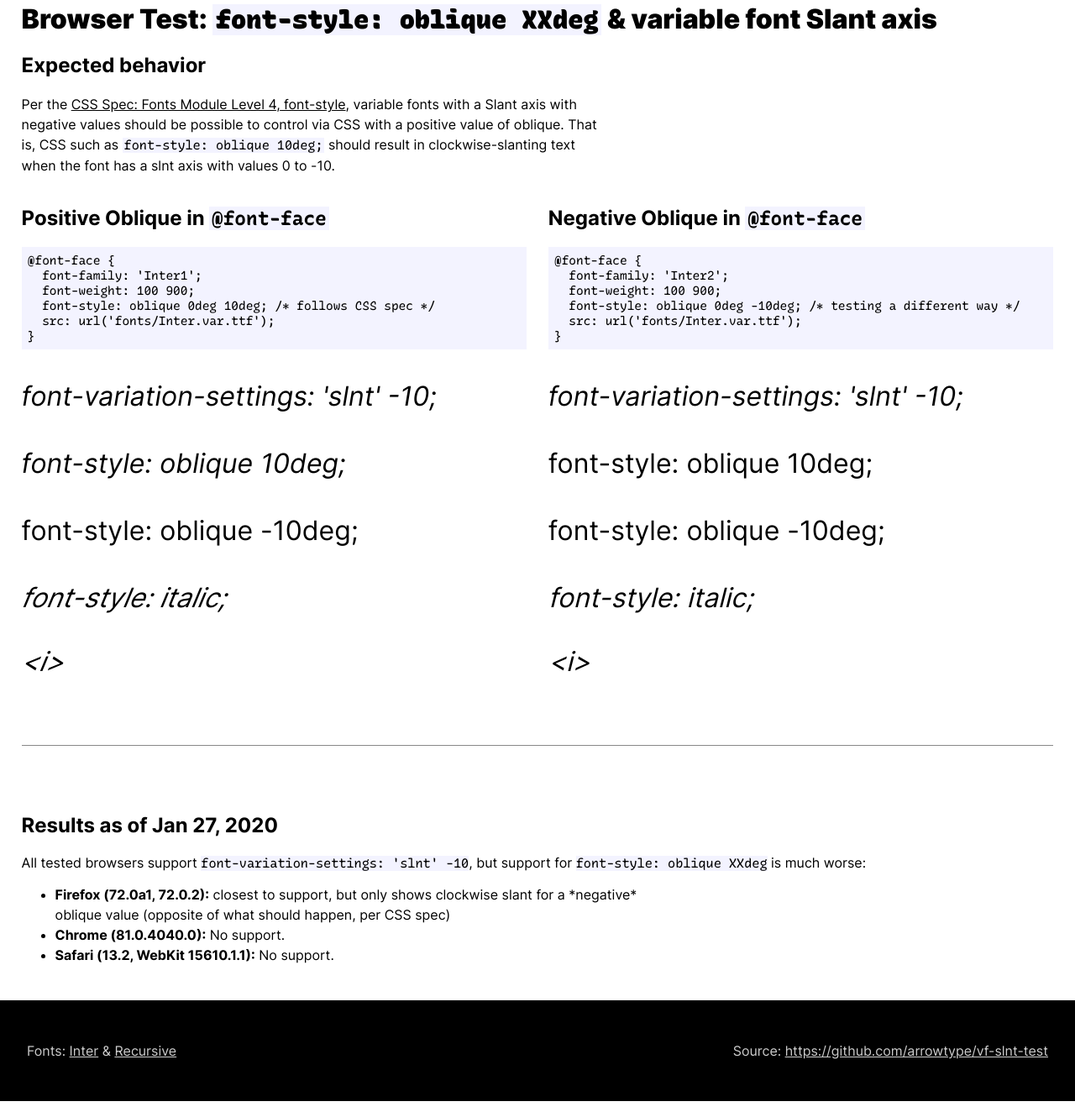
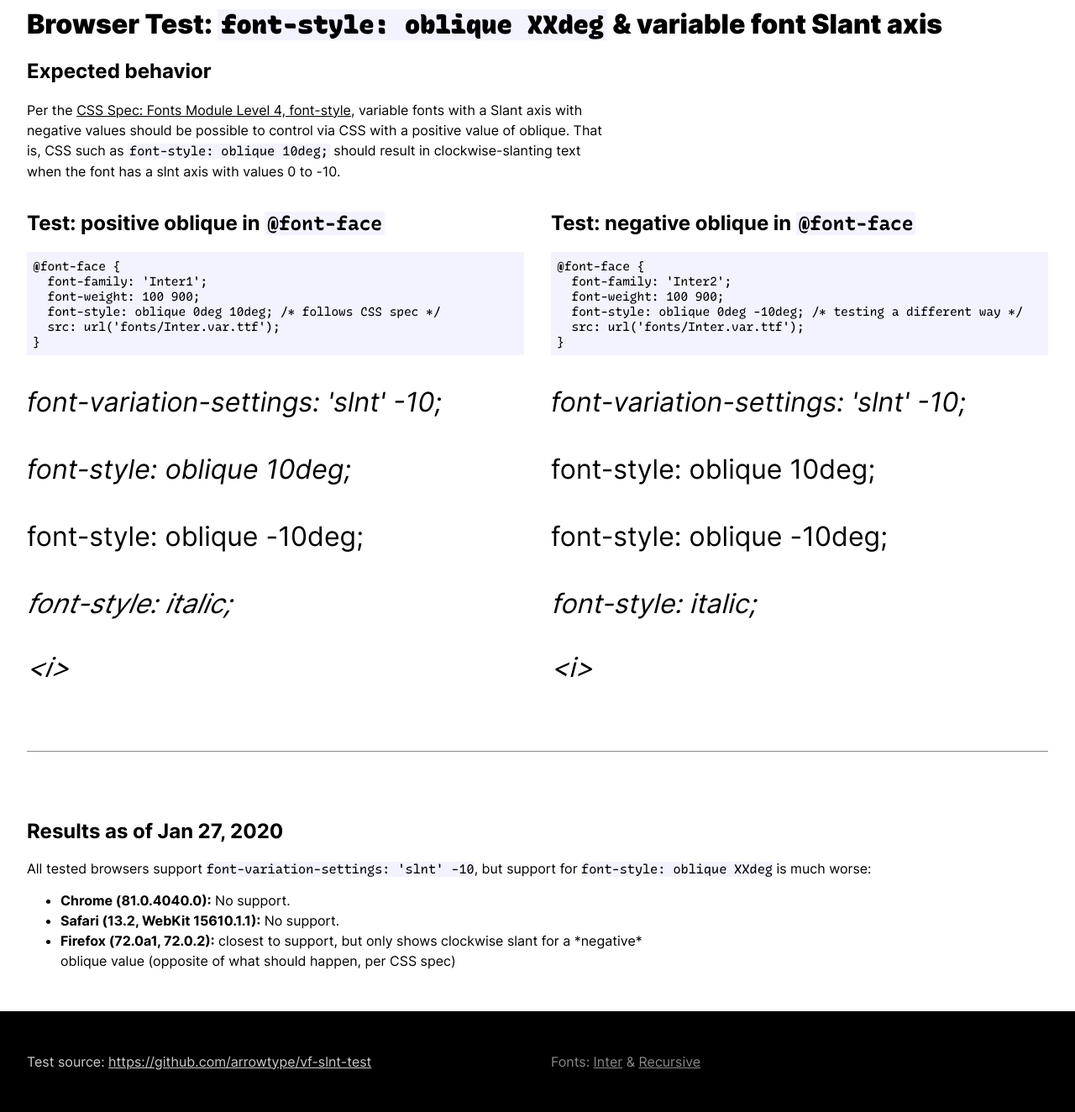
Before and after one commit to arrowtype/vf-slnt-test, a plain HTML site: page index.html in a window 1280 px wide. Shown: the part 44-1368 px from the top of the page at 84% size. Drawn offline with Linux system fonts and the light colour scheme.

Commit message:
formatting for clarity
correct footer hierarchy

```diff
--- a/index.html
+++ b/index.html
@@ -24,7 +24,7 @@
 	<div class="tests">
 
 	<div class="positive-oblique">
-		<h2>Positive Oblique in <code>@font-face</code></h2>
+		<h2>Test: positive oblique in <code>@font-face</code></h2>
 		<code>
 			<pre>
 @font-face {
@@ -44,7 +44,7 @@
 	</div>
 
 	<div class="negative-oblique">
-		<h2>Negative Oblique in <code>@font-face</code></h2>
+		<h2>Test: negative oblique in <code>@font-face</code></h2>
 		<code>
 			<pre>
 @font-face {
@@ -71,9 +71,9 @@
 	<h2>Results as of Jan 27, 2020</h2>
 	All tested browsers support <code>font-variation-settings: 'slnt' -10</code>, but support for <code>font-style: oblique XXdeg</code> is much worse:
 	<ul>
-		<li><b>Firefox (72.0a1, 72.0.2):</b> closest to support, but only shows clockwise slant for a *negative* oblique value (opposite of what should happen, per CSS spec)</li>
 		<li><b>Chrome (81.0.4040.0):</b> No support.</li>
 		<li><b>Safari (13.2, WebKit 15610.1.1):</b> No support.</li>
+		<li><b>Firefox (72.0a1, 72.0.2):</b> closest to support, but only shows clockwise slant for a *negative* oblique value (opposite of what should happen, per CSS spec)</li>
 	</ul>
 
 
@@ -82,8 +82,8 @@
 </main>
 
 <footer>
-	<p>Fonts: <a href="github.com/rsms/inter">Inter</a> & <a href="github.com/arrowtype/recursive">Recursive</a></p>
-	<p>Source: <a href="https://github.com/arrowtype/vf-slnt-test">https://github.com/arrowtype/vf-slnt-test</a></p>
+	<p>Test source: <a href="https://github.com/arrowtype/vf-slnt-test">https://github.com/arrowtype/vf-slnt-test</a></p>
+	<p class="colophon">Fonts: <a href="github.com/rsms/inter">Inter</a> & <a href="github.com/arrowtype/recursive">Recursive</a></p>
 
 </footer>
 
--- a/style.css
+++ b/style.css
@@ -38,7 +38,7 @@ body {
 }
 
 main {
-	padding: 2vw;
+	padding: var(--pad);
 	margin: 0 auto;
 }
 
@@ -59,7 +59,7 @@ a {
 .tests {
 	display: grid;
 	grid-template-columns: repeat(auto-fit, minmax(300px, 1fr));
-	grid-gap: 2vw;
+	grid-gap: var(--pad);
 }
 
 .test-text {
@@ -122,6 +122,11 @@ footer {
 	padding: var(--pad);
 	background: black;
 	color: #ccc;
-	display: flex;
-	justify-content: space-between;
+	display: grid;
+	grid-template-columns: repeat(auto-fit, minmax(300px, 1fr));
+	grid-gap: var(--pad);
 }
+
+.colophon {
+	color: #888;
+}
```
